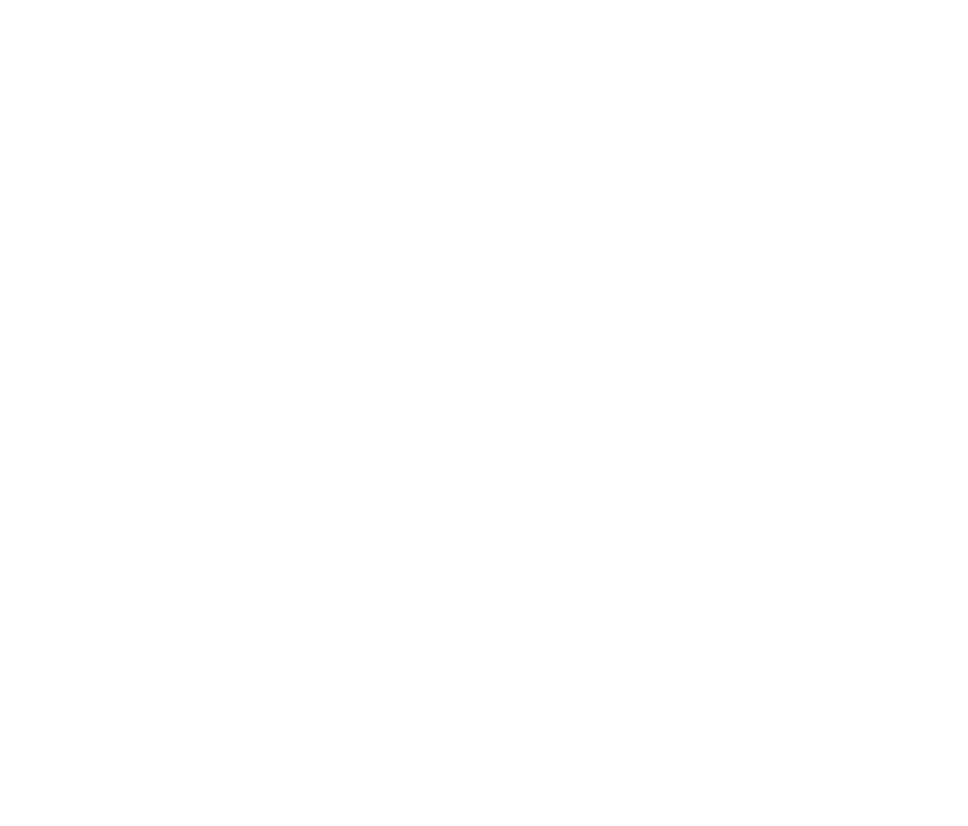
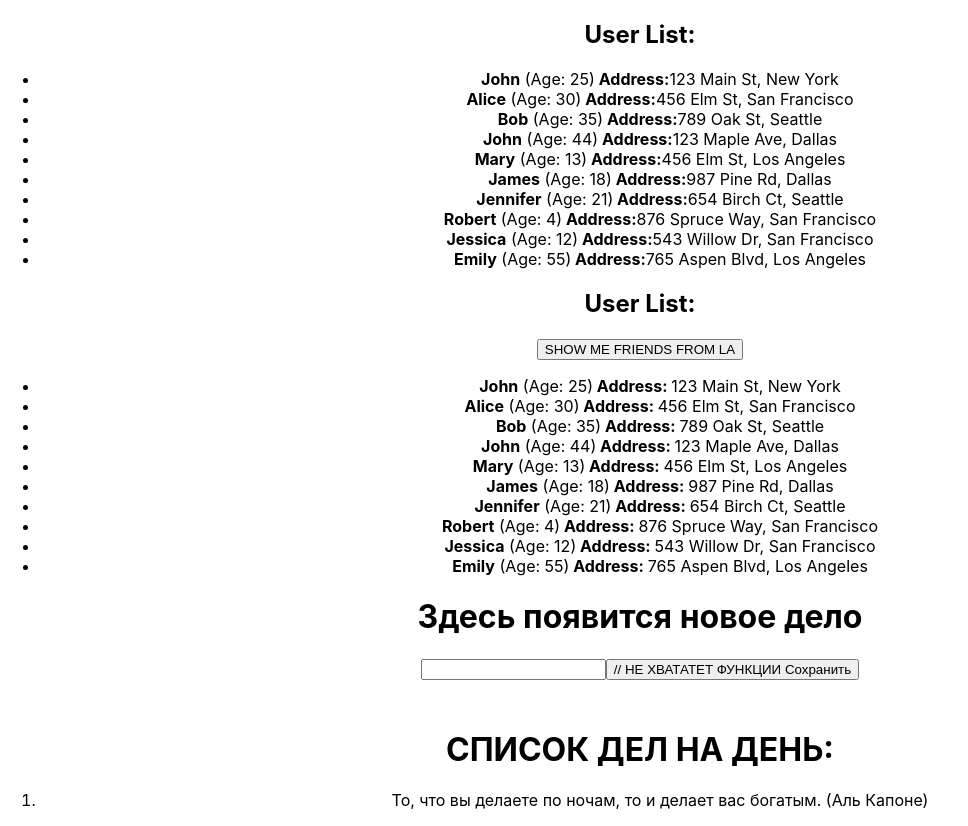
Before and after one commit to mozgova2407/homework, a React (Create React App) app: page / in a window 1280 px wide. Shown: the whole page, without its empty margins (0-968 px from the left). Before the commit the page ends 800 px from the top, so only its background shows below. Built offline with nearby package versions, Linux system fonts and the light colour scheme.

Commit message:
homework 1 and 2 are done

```diff
--- a/package.json
+++ b/package.json
@@ -2,6 +2,7 @@
   "name": "pre-homeworks",
   "version": "0.1.0",
   "private": true,
+  "homepage": "https://mozgova2407.github.io/homework",
   "dependencies": {
     "@testing-library/jest-dom": "^5.14.1",
     "@testing-library/react": "^13.0.0",
@@ -10,6 +11,7 @@
     "@types/node": "^16.7.13",
     "@types/react": "^18.0.0",
     "@types/react-dom": "^18.0.0",
+    "gh-pages": "^6.1.1",
     "react": "^18.2.0",
     "react-dom": "^18.2.0",
     "react-scripts": "5.0.1",
@@ -20,7 +22,9 @@
     "start": "react-scripts start",
     "build": "react-scripts build",
     "test": "react-scripts test",
-    "eject": "react-scripts eject"
+    "eject": "react-scripts eject",
+    "predeploy": "yarn run build",
+    "deploy": "gh-pages -d build"
   },
   "eslintConfig": {
     "extends": [
--- a/src/App.tsx
+++ b/src/App.tsx
@@ -7,9 +7,9 @@
 function App() {
   return (
     <div className="App">
-      {/*<HW1 />*/}
-      {/*<HW2 />*/}
-      {/*<HW3 />*/}
+      <HW1 />
+      <HW2 />
+      <HW3 />
       {/*<HW4 />*/}
     </div>
   );
--- a/src/HW/1/HW1.tsx
+++ b/src/HW/1/HW1.tsx
@@ -23,18 +23,13 @@
 		{id: 6, name: 'James', age: 18, address: {street: '987 Pine Rd', city: 'Dallas'}},
 		{id: 7, name: 'Jennifer', age: 21, address: {street: '654 Birch Ct', city: 'Seattle'}},
 		{id: 8, name: 'Robert', age: 4, address: {street: '876 Spruce Way', city: 'San Francisco'}},
-		{
-			id: 9,
-			name: 'Jessica',
-			age: 12,
-			address: {street: '543 Willow Dr', city: 'San Francisco'},
-		},
+		{id: 9, name: 'Jessica', age: 12, address: {street: '543 Willow Dr', city: 'San Francisco'}},
 		{id: 10, name: 'Emily', age: 55, address: {street: '765 Aspen Blvd', city: 'Los Angeles'}},
 	];
 
 	return (
 		<div id={'hw01'}>
-			{/*<UserList users={'НАЗВАНИЕ МАССИВА, КОТОРЫЙ МЫ ПЕРЕДАЕМ'} />*/}
+			<UserList users={users} />
 		</div>
 	);
 };
--- a/src/HW/1/UserList.tsx
+++ b/src/HW/1/UserList.tsx
@@ -1,29 +1,32 @@
 type AddressType = {
-  street: any; // ПОДПРАВЛЯЕМ any
-  city: any; // ПОДПРАВЛЯЕМ any
+  street: string; // ПОДПРАВЛЯЕМ any
+  city: string; // ПОДПРАВЛЯЕМ any
 };
 
 type UserType = {
-  // ПРИДЕТСЯ САМОМУ)
+    id: number
+    name: string
+    age: number
+    address: AddressType
 };
 
-type UserListPropsType = {
-  users: UserType; // ПО МОЕМУ ЧЕГО-ТО НЕ ХВАТАЕТ...
+export type UserListPropsType = {
+    users: UserType[]; // ПО МОЕМУ ЧЕГО-ТО НЕ ХВАТАЕТ...
 };
 
-export const UserList = (props: 'ВСТАВЛЯЕМ ТИПИЗАЦИЮ') => {
+export const UserList = (props: UserListPropsType) => {
   return (
     <div id={'hw01-users'}>
       <h2>User List:</h2>
 
-      {/*<ul>*/}
-      {/*  {props.users.map((user) => ( // ВСЕ ТОВАРЫ В СТРАНУ ПРИЕЗЖАЮТ В КОНТЕЙНЕРАХ, А В РЕАКТЕ...*/}
-      {/*    <li key={ЭЛЕМЕНТ МАССИВА.id} id={`hw01-user-${ЭЛЕМЕНТ МАССИВА.id}`}>*/}
-      {/*      <strong>{ЭЛЕМЕНТ МАССИВА.name}</strong> (Age: {ЭЛЕМЕНТ МАССИВА.age})<strong> Address:</strong>*/}
-      {/*      {ЭЛЕМЕНТ МАССИВА.address.street}, {ЭЛЕМЕНТ МАССИВА.address.city}*/}
-      {/*    </li>*/}
-      {/*  ))}*/}
-      {/*</ul>*/}
+        <ul>
+          {props.users.map((user) => ( // ВСЕ ТОВАРЫ В СТРАНУ ПРИЕЗЖАЮТ В КОНТЕЙНЕРАХ, А В РЕАКТЕ...
+            <li key={user.id} id={`hw01-user-${user.id}`}>
+              <strong>{user.name}</strong> (Age: {user.age})<strong> Address:</strong>
+              {user.address.street}, {user.address.city}
+            </li>
+          ))}
+        </ul>
     </div>
   );
 };
--- a/src/HW/2/CurrentUser.tsx
+++ b/src/HW/2/CurrentUser.tsx
@@ -1,7 +1,7 @@
 import { UserType } from './HW2';
 
 type CurrentUserPropsType = {
-  user: any // пропиши типизацию
+  user: UserType // пропиши типизацию
 };
 
 export const CurrentUser = (props: CurrentUserPropsType) => {
--- a/src/HW/2/HW2.tsx
+++ b/src/HW/2/HW2.tsx
@@ -10,11 +10,11 @@
   id: number;
   name: string;
   age: number;
-  address: any; // пропиши типизацию
+  address: AddressType; // пропиши типизацию
 };
 
 export type UsersObjectType = {
-  myFriends: any; // пропиши типизацию
+  myFriends: UserType[] ; // пропиши типизацию
 };
 
 export const HW2 = () => {
@@ -47,7 +47,7 @@
   let [currentUsers, setCurrentUsers] = useState<UsersObjectType>(users);
 
   const filterUsers = () => {
-    const filteredUsers = 'НУЖНО ПРОФИЛЬТРОВАТЬ ДРУЗЕЙ. ОСТАВЛЯЕМ ТОЛЬКО ТЕХ, КОТОРЫЕ ЖИВУТ В ГОРОДЕ LOS ANGELES';
+    const filteredUsers = users.myFriends.filter(user => user.address.city === 'Los Angeles');//'НУЖНО ПРОФИЛЬТРОВАТЬ ДРУЗЕЙ. ОСТАВЛЯЕМ ТОЛЬКО ТЕХ, КОТОРЫЕ ЖИВУТ В ГОРОДЕ LOS ANGELES'
     setCurrentUsers({ myFriends: filteredUsers });
   };
 
--- a/src/HW/2/UserList2.tsx
+++ b/src/HW/2/UserList2.tsx
@@ -1,23 +1,28 @@
 import {CurrentUser} from './CurrentUser';
 import {UsersObjectType} from './HW2';
+import {MouseEventHandler} from "react";
 
 type UserList2PropsType = {
-	users: any // пропиши типизацию
-	filterUsers: any // пропиши типизацию
+	users: UsersObjectType // пропиши типизацию
+	filterUsers: () => void // пропиши типизацию
+	//filterUsers: MouseEventHandler<HTMLButtonElement> // пропиши типизацию
 };
 
 export const UserList2 = (props: UserList2PropsType) => {
+
 	return (
 		<div id={'hw02-users'}>
 			<h2>User List:</h2>
 
-			{/*<button id={'hw02-filter-button'} onClick={() => props.filterUsers}>SHOW ME FRIENDS FROM LA</button>*/}
+			<button id={'hw02-filter-button'} onClick={props.filterUsers}>SHOW ME FRIENDS FROM LA</button>
 
-			{/*<ul>*/}
-			{/*  {props.users.myFriends.map((user) => (*/}
-			{/*    <ВЫЗЫВАЕМ КОМПОНЕНТУ CurrentUser />*/}
-			{/*  ))}*/}
-			{/*</ul>*/}
+			<ul>
+			  {props.users.myFriends.map((user) => {
+				 return(
+					 <CurrentUser user={user} key={user.id} />
+				 )
+			  })}
+			</ul>
 		</div>
 	);
 };
--- a/src/HW/3/HW3.tsx
+++ b/src/HW/3/HW3.tsx
@@ -1,4 +1,4 @@
-import { useState } from 'react';
+import {ChangeEvent, useState} from 'react';
 
 export const HW3 = () => {
   // 1️⃣ Раскомментируйте JSX(HW3.tsx) и вы увидите,
@@ -11,45 +11,54 @@
 
   // ❗ Массив с данными не трогаем! Текст не меняем !
 
-  const [currentText, setCurrentText] = useState('');
+
+
+
+
+
+
+
+  const [currentText, setCurrentText] = useState<string>('');
   const [texts, setTexts] = useState<string[]>([
     'То, что вы делаете по ночам, то и делает вас богатым. (Аль Капоне)',
   ]);
 
-  const handleChange = (event: 'НУЖНО ПРОТИПИЗИРОВАТЬ') => {
-    // setCurrentText(ЧЕГО-ТО НЕ ХВАТАЕТ);
+  const handleChange = (event: ChangeEvent<HTMLInputElement>) => {
+    setCurrentText(event.currentTarget.value);
   };
 
   const handleSave = () => {
-    // ЗАСЕТАТЬ БЫ ТЕКСТ В texts И НЕ ПОТЕРЯТЬ НАПУТСТВИЕ ИЗ ПРОШЛОГО ВЕКА)
+      setTexts([currentText, ...texts ])
+    // ЗАСЕТАТЬ БЫ currentText В texts И НЕ ПОТЕРЯТЬ НАПУТСТВИЕ ИЗ ПРОШЛОГО ВЕКА)
+      setCurrentText("")
     // А ЗАТЕМ УБРАТЬ ЗА СОБОЙ В currentText
   };
 
   return (
     <div id={'hw03'}>
-      {/*{currentText ? (*/}
-      {/*  <h1 id={'hw03-text'}>ЗДЕСЬ ХОТЕЛОСЬ БЫ УВИДЕТЬ ВВОДИМЫЙ ТЕКСТ</h1>*/}
-      {/*) : (*/}
-      {/*  <h1 id={'hw03-default-text'}>Здесь появится новое дело</h1> // ничего не меняем, здесь все норм*/}
-      {/*)}*/}
+      {currentText ? (
+        <h1 id={'hw03-text'}>ЗДЕСЬ ХОТЕЛОСЬ БЫ УВИДЕТЬ ВВОДИМЫЙ ТЕКСТ</h1>
+      ) : (
+        <h1 id={'hw03-default-text'}>Здесь появится новое дело</h1> // ничего не меняем, здесь все норм
+      )}
 
-      {/*<input id={'hw03-input'} type="text" value={currentText} onChange={handleChange} />*/}
+      <input id={'hw03-input'} type="text" value={currentText} onChange={handleChange} />
 
-      {/*<button id={'hw03-button'} onClick={() => {}}> // НЕ ХВАТАТЕТ ФУНКЦИИ*/}
-      {/*  Сохранить*/}
-      {/*</button>*/}
+      <button id={'hw03-button'} onClick={handleSave}> // НЕ ХВАТАТЕТ ФУНКЦИИ
+        Сохранить
+      </button>
 
-      {/*<h1 style={{ marginTop: '50px' }}>СПИСОК ДЕЛ НА ДЕНЬ:</h1>*/}
+      <h1 style={{ marginTop: '50px' }}>СПИСОК ДЕЛ НА ДЕНЬ:</h1>
 
-      {/*<ol id={'hw03-tasks'}>*/}
-      {/*  {ОТРИСОВАТЬ МАССИВ.map((el, index) => {*/}
-      {/*    return (*/}
-      {/*      <li key={index} id={`hw03-task-${index}`}>*/}
-      {/*        {el}*/}
-      {/*      </li>*/}
-      {/*    );*/}
-      {/*  })}*/}
-      {/*</ol>*/}
+      <ol id={'hw03-tasks'}>
+        {texts.map((el, index) => {
+          return (
+            <li key={index} id={`hw03-task-${index}`}>
+              {el}
+            </li>
+          );
+        })}
+      </ol>
     </div>
   );
 };
```
Also changed, not shown: 1 other file (tests, documents, lock files or other folders).
